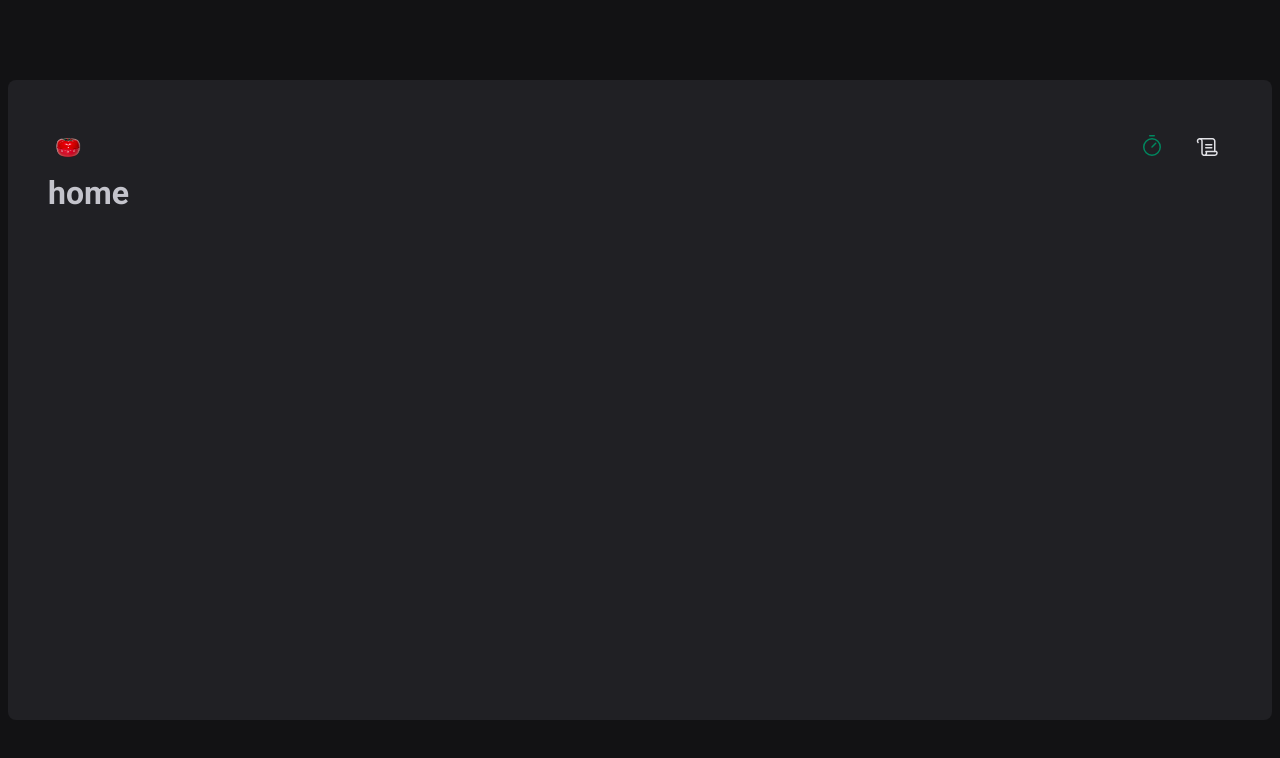
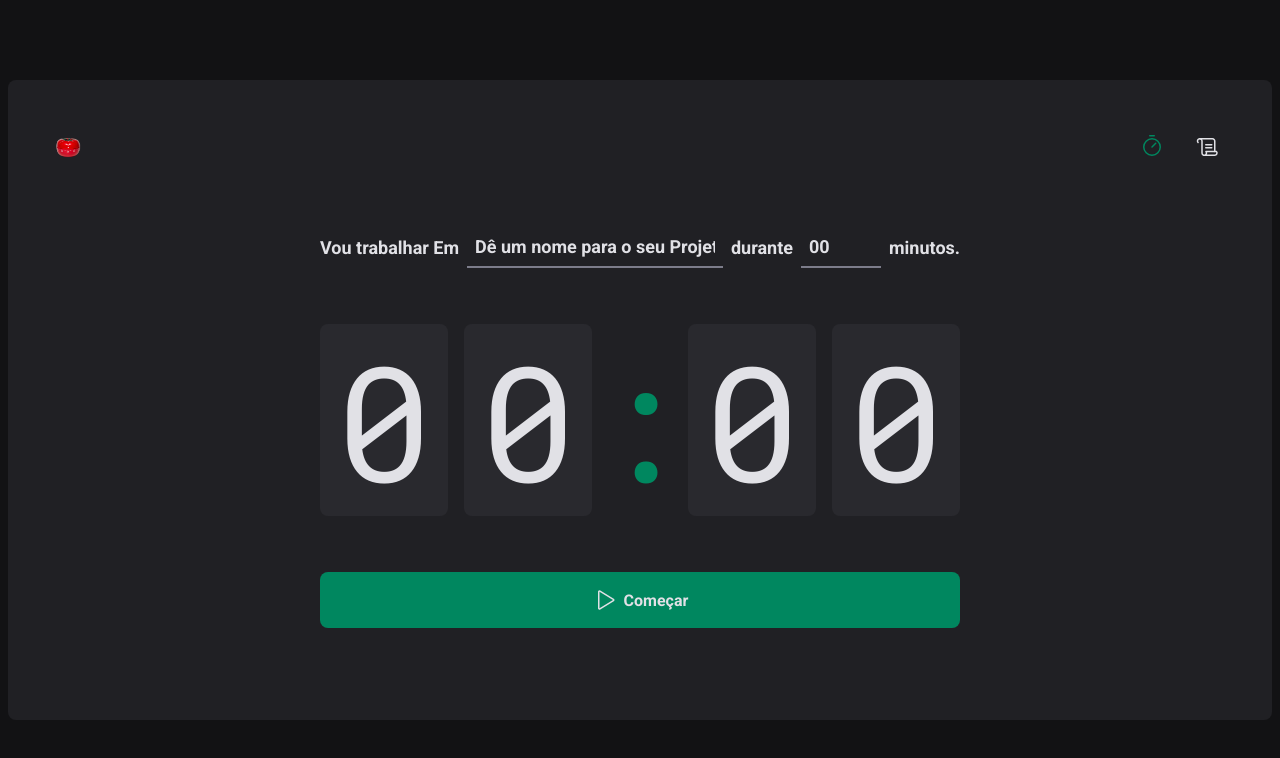
Before and after one commit to patricklohn/pomodoro-method, a React (Vite) app: page / in a window 1280 px wide. Shown: the top 758 px of the page. Built offline with nearby package versions, Linux system fonts and the light colour scheme; a web font is replaced by a local one.

Commit message:
Criado pagina Home e seus componentes

```diff
--- a/src/global.ts
+++ b/src/global.ts
@@ -15,6 +15,7 @@
     body{
         background: ${props => props.theme["gray-900"]};
         color: ${props => props.theme["gray-300"]};
+        -webkit-font-smoothing: antialiased;
     }
 
     body, input, textarea, button {
--- a/src/pages/Home.tsx
+++ /dev/null
@@ -1,7 +0,0 @@
-function Home() {
-    return (
-        <h1>home</h1>
-    )
-}
-
-export default Home
--- /dev/null
+++ b/src/pages/Home/index.tsx
@@ -0,0 +1,35 @@
+import {Play} from 'phosphor-react';
+import {HomeContainer, FormContainer, CountdownContainer, Separator, TaskInput, MinutesAmountInput} from './styles';
+
+function Home() {
+    return (
+        <HomeContainer>
+            <form onSubmit={alert}>
+                <FormContainer>
+                    <label htmlFor="task">Vou trabalhar Em</label>
+                    <TaskInput type="text" id="task" list='task-suggestions' placeholder='Dê um nome para o seu Projeto'/>
+                    <datalist id='task-suggestions'>
+                        <option value="Projeto 1"></option>
+                        <option value="Projeto 2"></option>
+                    </datalist>
+                    <label htmlFor="minutesAmount">durante</label>
+                    <MinutesAmountInput type="number" id="minutesAmount" placeholder='00' step={5} min={5} max={60}/>
+                <span>minutos.</span>
+                </FormContainer>
+                <CountdownContainer>
+                    <span>0</span>
+                    <span>0</span>
+                    <Separator>:</Separator>
+                    <span>0</span>
+                    <span>0</span>
+                </CountdownContainer>
+                <button type="submit">
+                    <Play size={24}/>
+                    Começar
+                </button>
+            </form>
+        </HomeContainer>
+    )
+}
+
+export default Home
--- /dev/null
+++ b/src/pages/Home/styles.ts
@@ -0,0 +1,108 @@
+import styled from "styled-components";
+
+export const HomeContainer = styled.main`
+    flex: 1;
+    display: flex;
+    flex-direction: column;
+    align-items: center;
+    justify-content: center;
+
+    form{
+        display: flex;
+        flex-direction: column;
+        align-items: center;
+        gap: 3.5rem;
+
+        button{
+            width: 100%;
+            border: 0;
+            padding: 1rem;
+            border-radius: 8px;
+            display: flex;
+            align-items: center;
+            justify-content: center;
+            gap: .5rem;
+            font-weight: bold;
+            cursor: pointer;
+            background-color: ${props => props.theme["green-500"]};
+            color: ${(props) => props.theme["gray-100"]}
+        }
+
+        button:not(:disabled):hover{
+            background-color: ${props => props.theme["green-700"]};
+        }
+
+        button:disabled{
+            opacity: 0.7;
+            cursor: not-allowed;
+        }
+    }
+`;
+
+export const FormContainer = styled.div`
+    width: 100%;
+    display: flex;
+    align-items: center;
+    justify-content: center;
+    gap: 0.5rem;
+    color: ${props => props.theme["gray-100"]};
+    font-size: 1.125rem;
+    font-weight: bold;
+    flex-wrap: wrap;
+`
+
+export const CountdownContainer = styled.div`
+    font-family: 'Roboto Mono', monospace;
+    font-size: 10rem;
+    line-height: 8rem;
+    color: ${(props) => props.theme["gray-100"]};
+    display: flex;
+    gap: 1rem;
+
+    span {
+        background-color: ${(props) => props.theme["gray-700"]};
+        padding: 2rem 1rem;
+        border-radius: 8px;
+    }
+
+`
+
+export const Separator = styled.div`
+    padding: 2rem 0;
+    color: ${(props) => props.theme["green-500"]};
+    width: 4rem;
+    overflow: hidden;
+    display: flex;
+    justify-content: center;
+`
+
+const BaseInput = styled.input`
+    background: transparent;
+    height: 2.5rem;
+    border: 0;
+    color: ${props => props.theme["gray-100"]};
+    border-bottom: 2px solid ${(props) => props.theme["gray-500"]};
+    font-weight: bold;
+    font-size: 1.125rem;
+    padding: 0 0.5rem;
+
+    &:focus{
+        box-shadow: none;
+        border-color: ${(props) => props.theme["green-500"]};
+    }
+
+    &::placeholder{
+        color: ${props => props.theme["gray-100"]};
+    }
+`
+
+export const TaskInput = styled(BaseInput)`
+    flex: 1;
+    &::-webkit-calendar-picker-indicator{
+        display: none !important;
+    }
+`
+
+export const MinutesAmountInput = styled(BaseInput)`
+    width: 4rem;
+`
```
